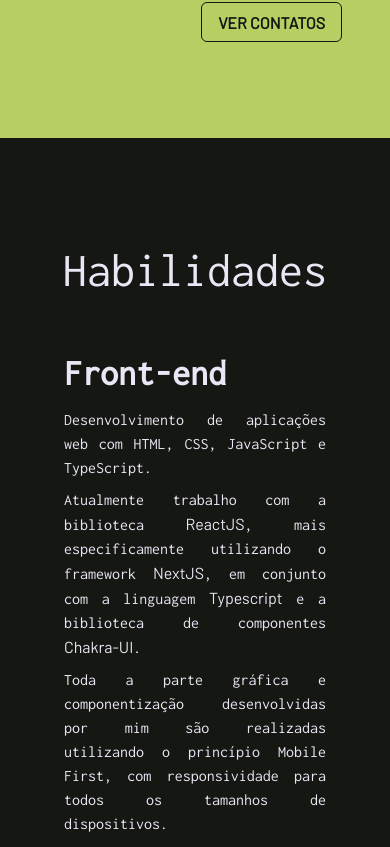
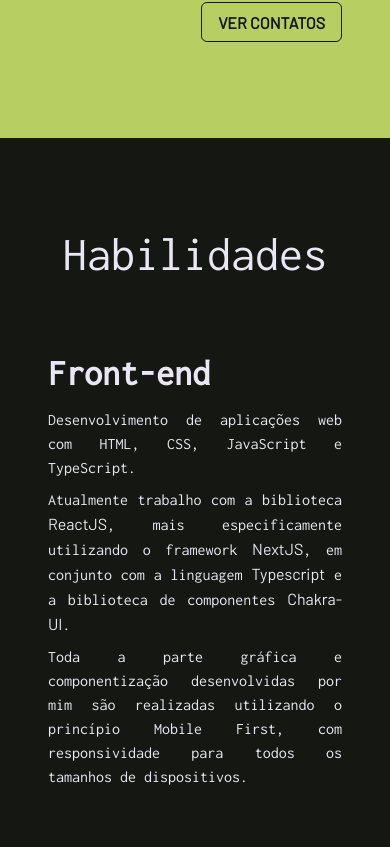
Before and after one commit to cptvictor95/portfolio, a Next.js app: page / in a window 390 px wide. Shown: the part 1795-2642 px from the top of the page. Built offline with nearby package versions, Linux system fonts and the light colour scheme; a web font is replaced by a local one.

Commit message:
upgrade skills responsive layout

```diff
--- a/sections/Skills.tsx
+++ b/sections/Skills.tsx
@@ -4,24 +4,18 @@ import React from 'react';
 
 const Skills: React.FC = () => {
   return (
-    <Stack as="section" py={16} id="skills">
-      <Text
-        as="h1"
-        fontSize={{ base: '5xl', md: '5xl', lg: '5xl', xl: '5xl' }}
-        textAlign="center"
-        py={8}
-      >
+    <Stack as="section" py={20} id="skills">
+      <Text as="h1" fontSize="5xl" textAlign="center">
         Habilidades
       </Text>
       <Flex
         as="section"
         direction={{ base: 'column', md: 'row' }}
-        justify={['center', 'space-evenly', 'space-evenly', 'space-evenly']}
-        px={4}
-        pb={12}
+        justify={{ base: 'center', md: 'space-evenly' }}
+        pt={{ base: 0, md: 12 }}
       >
-        <Container as="article" maxW="md">
-          <Stack px={8} textAlign="justify">
+        <Container as="article" maxW="lg">
+          <Stack px={8} py={{ base: 12, md: 0 }} textAlign="justify">
             <Text as="h2" fontSize="4xl" fontWeight="semibold">
               Front-end
             </Text>
@@ -55,7 +49,7 @@ const Skills: React.FC = () => {
             </Text>
           </Stack>
         </Container>
-        <Container as="article" maxW="md">
+        <Container as="article" maxW="lg">
           <Stack px={8} textAlign="justify">
             <Text as="h2" fontSize="4xl" fontWeight="semibold">
               Back-end
```
